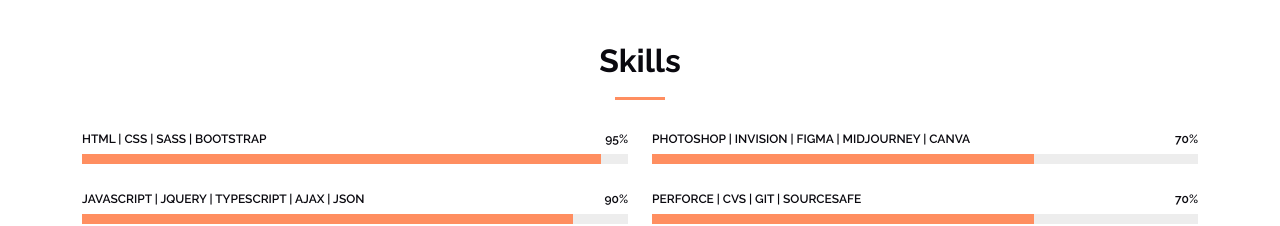
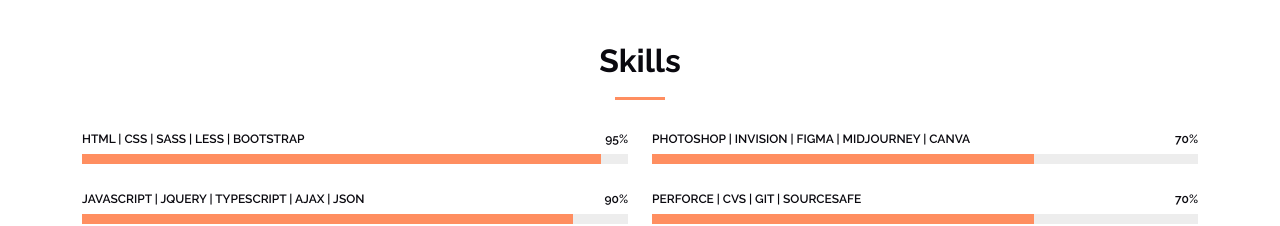
Before and after one commit to squnx/mousewurx.com-phase-4, a React (Vite) app: page /about in a window 1280 px wide. Shown: the part 780-1006 px from the top of the page. Built offline with nearby package versions, Linux system fonts and the light colour scheme; the HTML template or start-up script is replaced by a standard one.

Commit message:
added Skills section on About page

```diff
--- a/src/pages/About.jsx
+++ b/src/pages/About.jsx
@@ -64,7 +64,7 @@
           <div className="row skills-content skills-animation">
             <div className="col-lg-6">
               <div className="progress">
-                <span className="skill"><span>HTML | CSS | SASS | Bootstrap</span> <i className="val">95%</i></span>
+                <span className="skill"><span>HTML | CSS | SASS | LESS | Bootstrap</span> <i className="val">95%</i></span>
                 <div className="progress-bar-wrap">
                   <div className="progress-bar" role="progressbar" aria-valuenow="95" aria-valuemin="0" aria-valuemax="100"></div>
                 </div>
```
